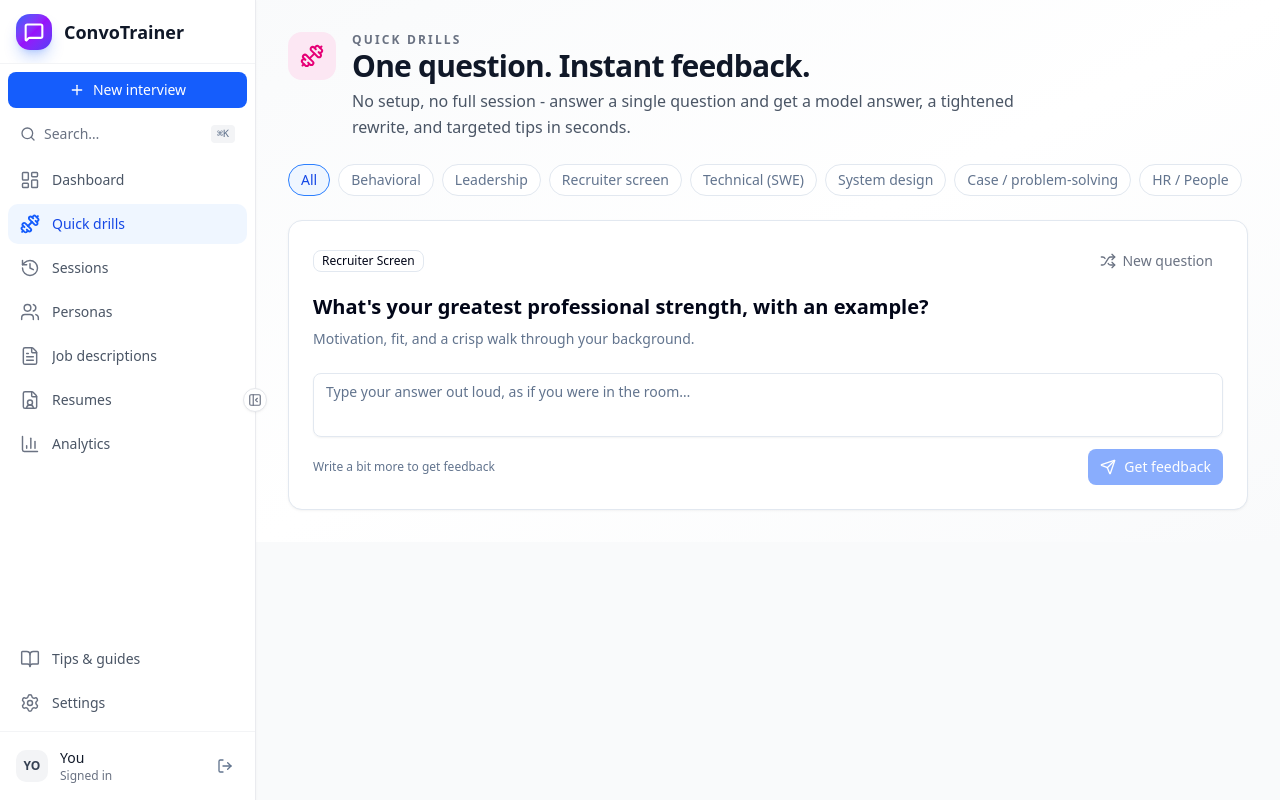
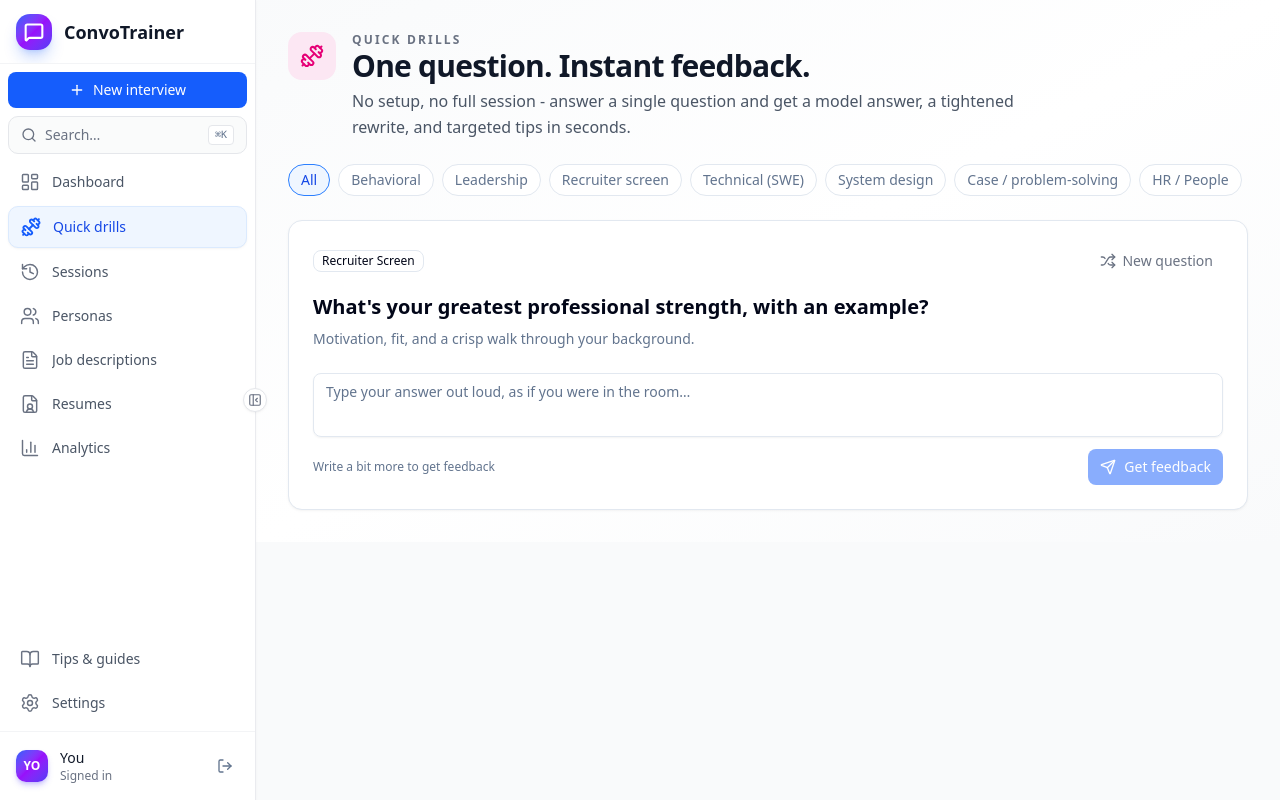
Before and after one commit to DylanTYX/social-interaction-app, a Next.js app: page /dashboard/drills in a window 1280 px wide. Built offline with nearby package versions, Linux system fonts and the light colour scheme; no server answers.

Commit message:
Revert "style(sidebar): one treatment per state, one gradient per column"
This reverts commit 14a315c2fa07c2a218ed47a456338cd9ae197206.

```diff
--- a/src/components/layout/sidebar.tsx
+++ b/src/components/layout/sidebar.tsx
@@ -181,15 +181,11 @@
         "text-sm font-medium",
         // Centering when collapsed
         isCollapsed && "justify-center px-2",
-        // Active state: one fill, and nothing else.
-        //
-        // This used to carry a fill, a border *and* a shadow simultaneously,
-        // plus the icon stroke-weight shift below — four treatments to say the
-        // one thing "you are here". The border was the worst of them: 1px on a
-        // box that inactive items do not have, so every item shifted a pixel as
-        // the active row moved. The stroke shift stays because it is free and
-        // survives at `w-16`, where the fill is the only other cue.
-        isActive && "bg-blue-50 text-blue-700",
+        // Active state
+        isActive && [
+          "bg-blue-50 text-blue-700",
+          "shadow-soft border border-blue-100",
+        ],
         // Inactive state with hover
         !isActive && ["text-gray-600", "hover:bg-gray-50 hover:text-gray-900"],
         // Transition
@@ -347,13 +343,9 @@
             onClick={() =>
               window.dispatchEvent(new Event("open-command-palette"))
             }
-            // Borderless until hovered. With a border *and* a fill this read as
-            // a third card stacked between the button and the nav, so the eye
-            // met three boxes before the first destination. It is a control,
-            // not a container.
             className={cn(
-              "flex w-full items-center gap-2 rounded-lg px-3 py-2 text-sm text-gray-500",
-              "hover:bg-gray-50 hover:text-gray-700 transition-colors duration-150",
+              "flex w-full items-center gap-2 rounded-lg border border-gray-200 bg-gray-50/80 px-3 py-2 text-sm text-gray-500",
+              "hover:bg-gray-100 hover:text-gray-700 transition-colors duration-150",
               isCollapsed && "justify-center px-2",
             )}
             aria-label="Open command palette"
@@ -362,9 +354,7 @@
             {!isCollapsed && (
               <>
                 <span className="flex-1 text-left">Search…</span>
-                {/* `bg-gray-100`, not `bg-white` on a border: the trigger no
-                    longer has a fill of its own for a white chip to sit on. */}
-                <kbd className="rounded bg-gray-100 px-1.5 py-0.5 text-[10px] font-medium text-muted-foreground">
+                <kbd className="rounded border border-gray-200 bg-white px-1.5 py-0.5 text-[10px] font-medium text-muted-foreground">
                   ⌘K
                 </kbd>
               </>
@@ -409,19 +399,15 @@
               isCollapsed && "justify-center",
             )}
           >
-            {/* Flat, not the logo's gradient.
-                The three-stop gradient and its coloured shadow were rendered
-                twice in a 256px column — here and on the logo tile — which is
-                what made the sidebar read as busy rather than as structured.
-                The mark at the top is the one that earns it; an avatar is a
-                label, so it takes a single tone. */}
             <Link
               href="/dashboard/settings"
               className={cn(
                 "flex items-center justify-center shrink-0",
                 "h-8 w-8 rounded-lg",
-                "bg-gray-100 text-gray-700 text-xs font-semibold",
-                "hover:bg-gray-200 transition-colors",
+                "bg-linear-to-br from-blue-600 via-purple-600 to-indigo-600",
+                "text-white text-xs font-semibold",
+                "shadow-md shadow-indigo-600/25",
+                "hover:opacity-90 transition-opacity",
               )}
               aria-label="Account settings"
             >
```
